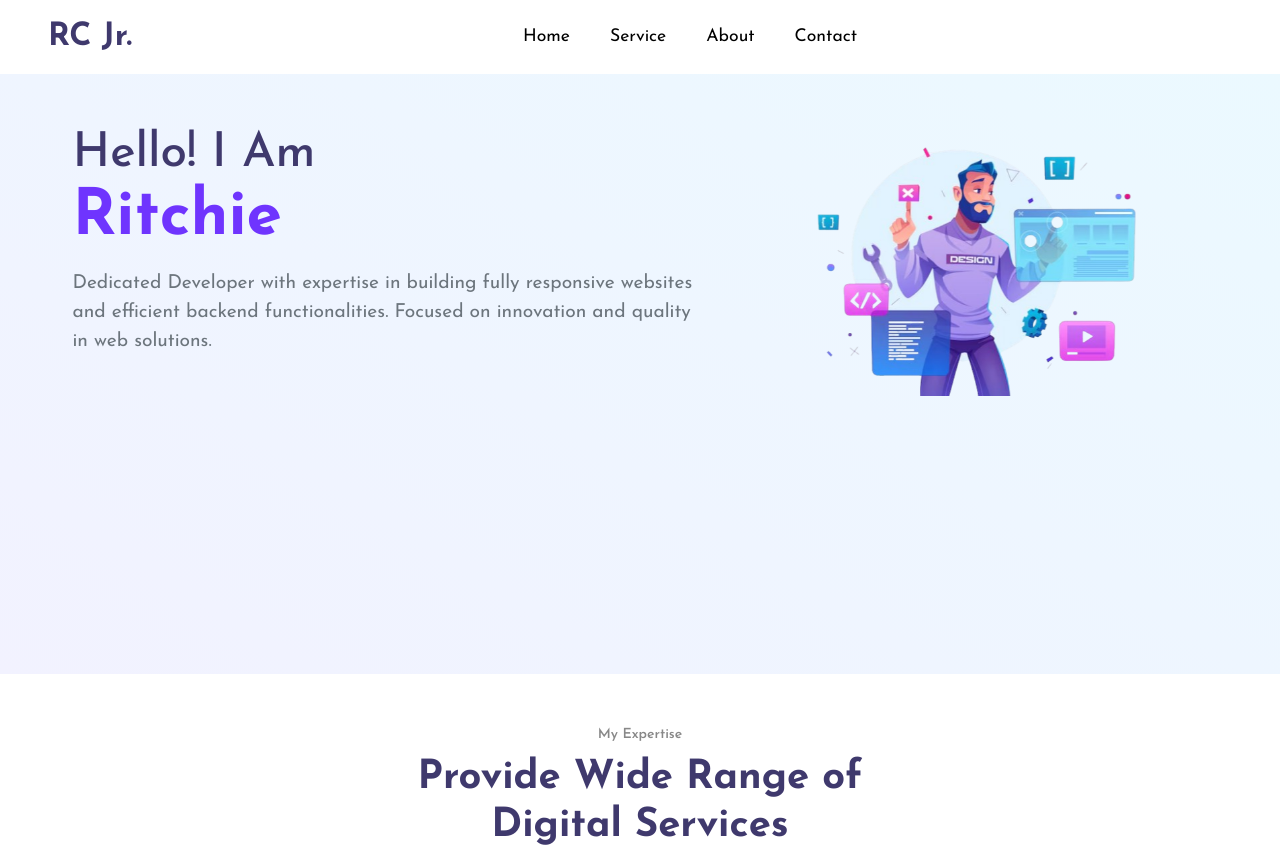
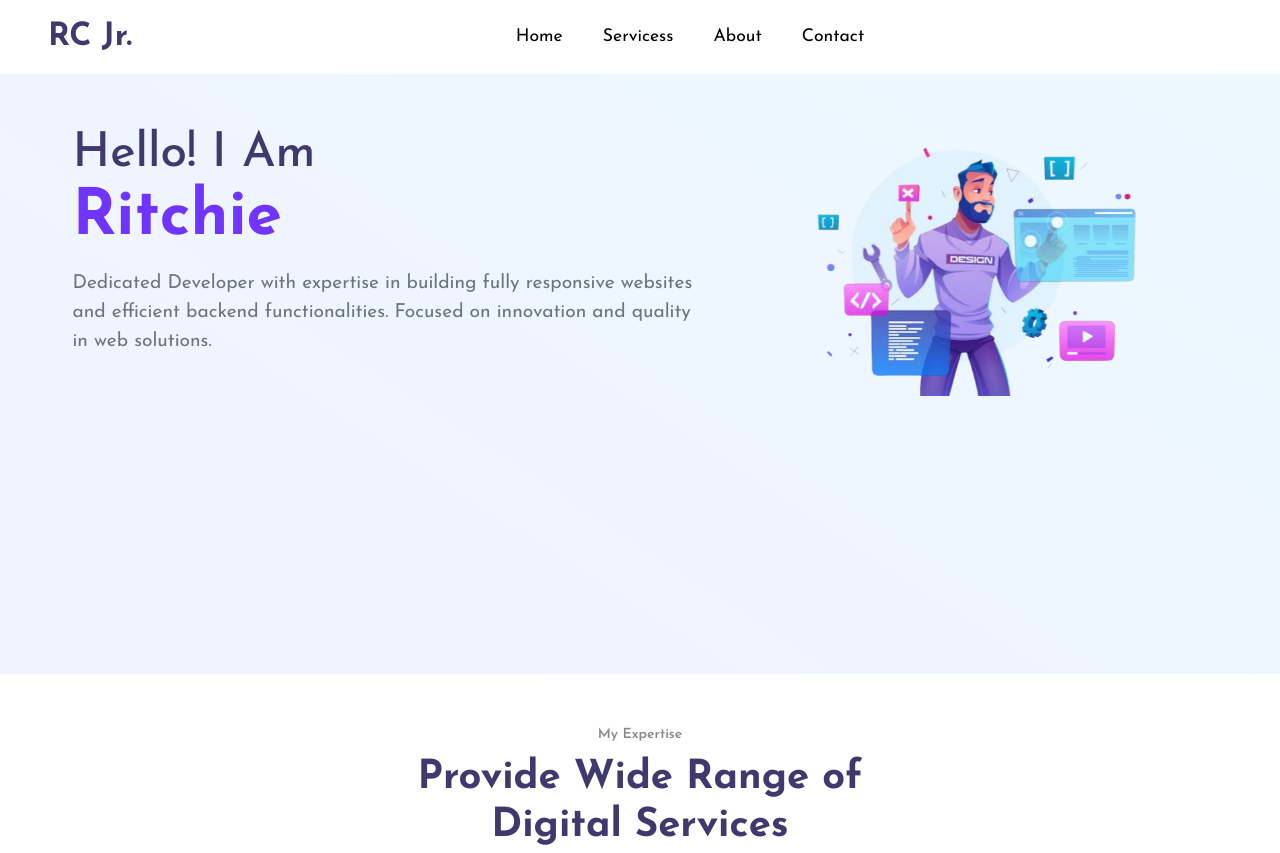
Before and after one commit to 23secondyear/RC-chee.github.io, a plain HTML site: page index.html in a window 1280 px wide. Shown: the top 853 px of the page. Drawn offline with nearby package versions, Linux system fonts and the light colour scheme.

Commit message:
Update index.html

```diff
--- a/index.html
+++ b/index.html
@@ -65,7 +65,7 @@
               <a class="nav-link" aria-current="page" href="#">Home</a>
             </li>
             <li class="nav-item">
-              <a class="nav-link" href="#service">Service</a>
+              <a class="nav-link" href="#service">Servicess</a>
             </li>
             <li class="nav-item">
               <a class="nav-link" href="#about">About</a>
```
